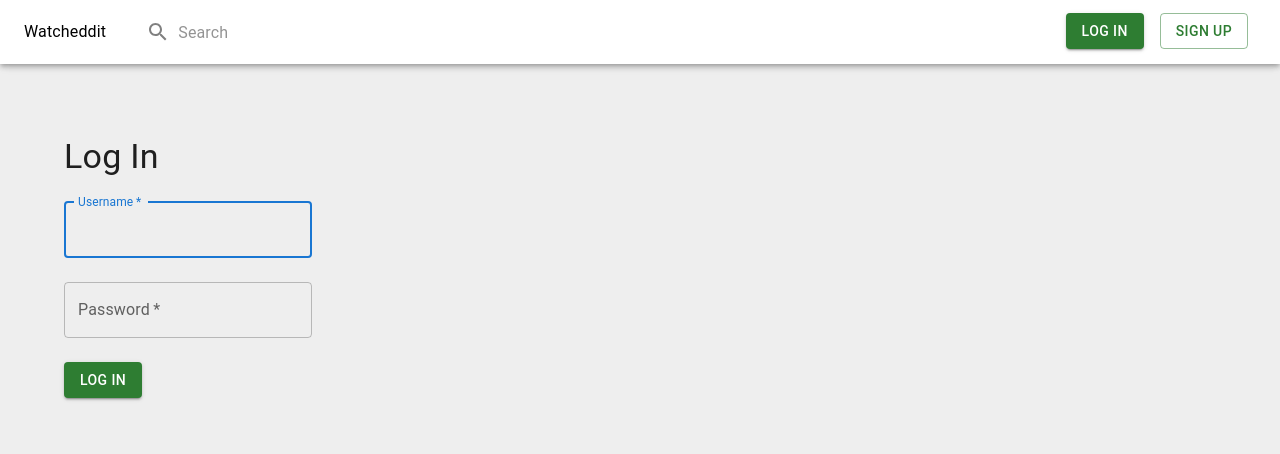
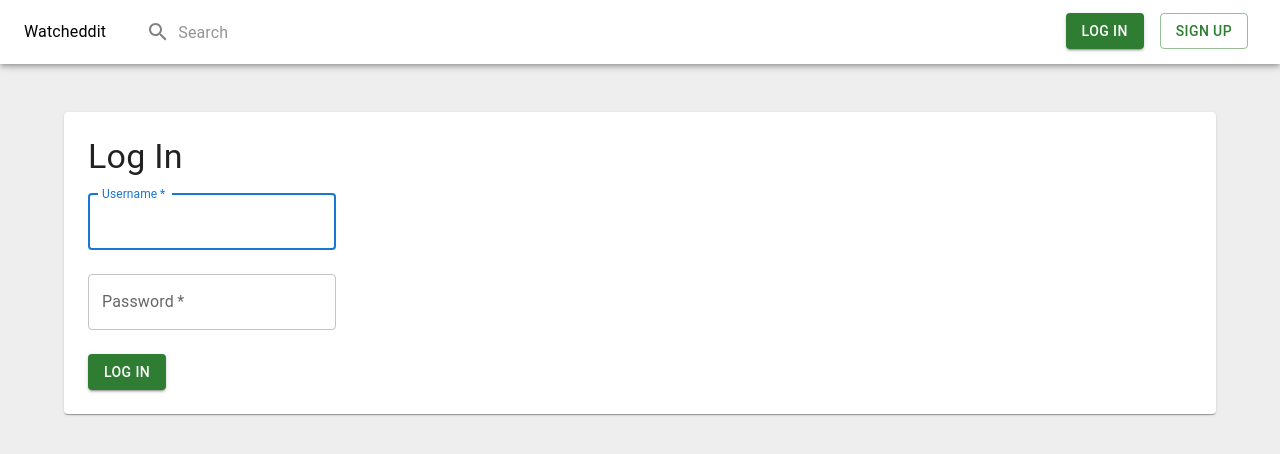
Before and after one commit to RohanAmjad123/WatcheddIt, a Next.js app in the folder frontend/watcheddit/: page /login in a window 1280 px wide. Shown: the top 454 px of the page. Built offline with nearby package versions, Linux system fonts and the light colour scheme.

Commit message:
added paper to login and signup

```diff
--- a/frontend/watcheddit/pages/login.tsx
+++ b/frontend/watcheddit/pages/login.tsx
@@ -1,15 +1,17 @@
 import LoginForm from "../forms/LoginForm";
-import { Typography, Grid } from "@mui/material";
+import { Typography, Grid, Paper } from "@mui/material";
 
 export default function login() {
     return (
-        <Grid container direction="column" spacing={3} mt={3}>
-            <Grid item>
-                <Typography variant="h4">Log In</Typography>
+        <Paper>
+            <Grid container direction="column" p={3} mt={3}>
+                <Grid item>
+                    <Typography variant="h4">Log In</Typography>
+                </Grid>
+                <Grid item pt={2}>
+                    <LoginForm />
+                </Grid>
             </Grid>
-            <Grid item>
-                <LoginForm />
-            </Grid>
-        </Grid>
+        </Paper>
     );
 }
```
Also changed, not shown: frontend/watcheddit/pages/signup.tsx (+11 -9 lines).
